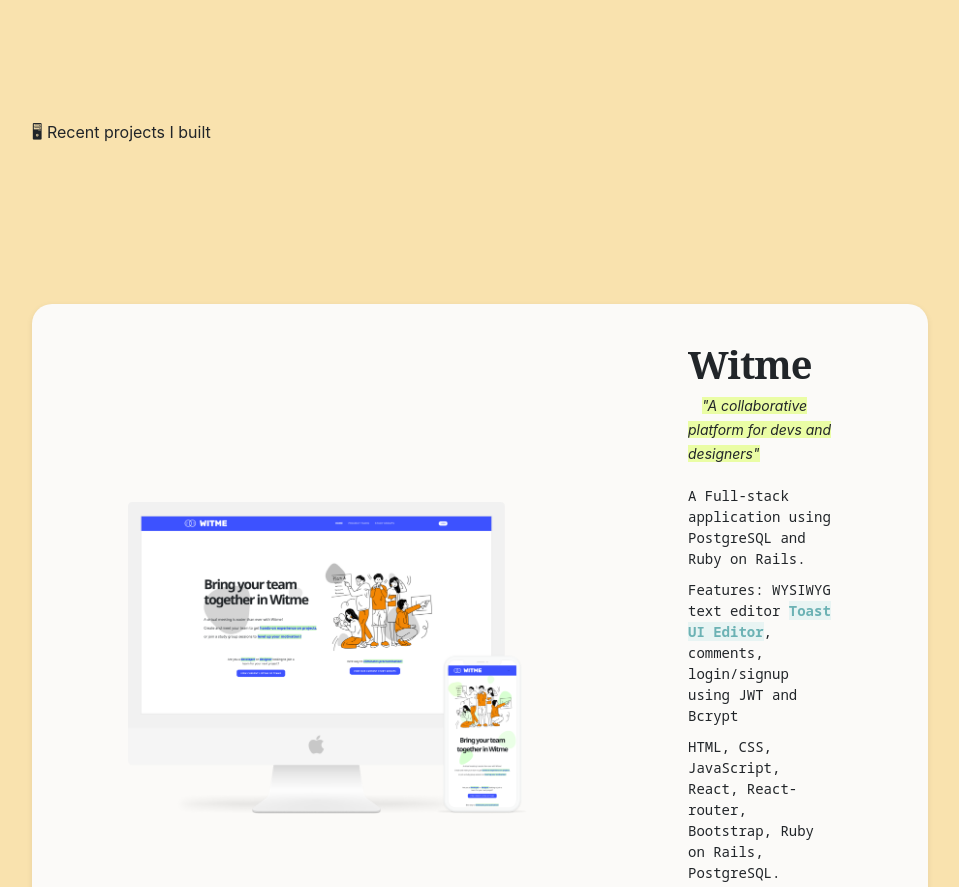
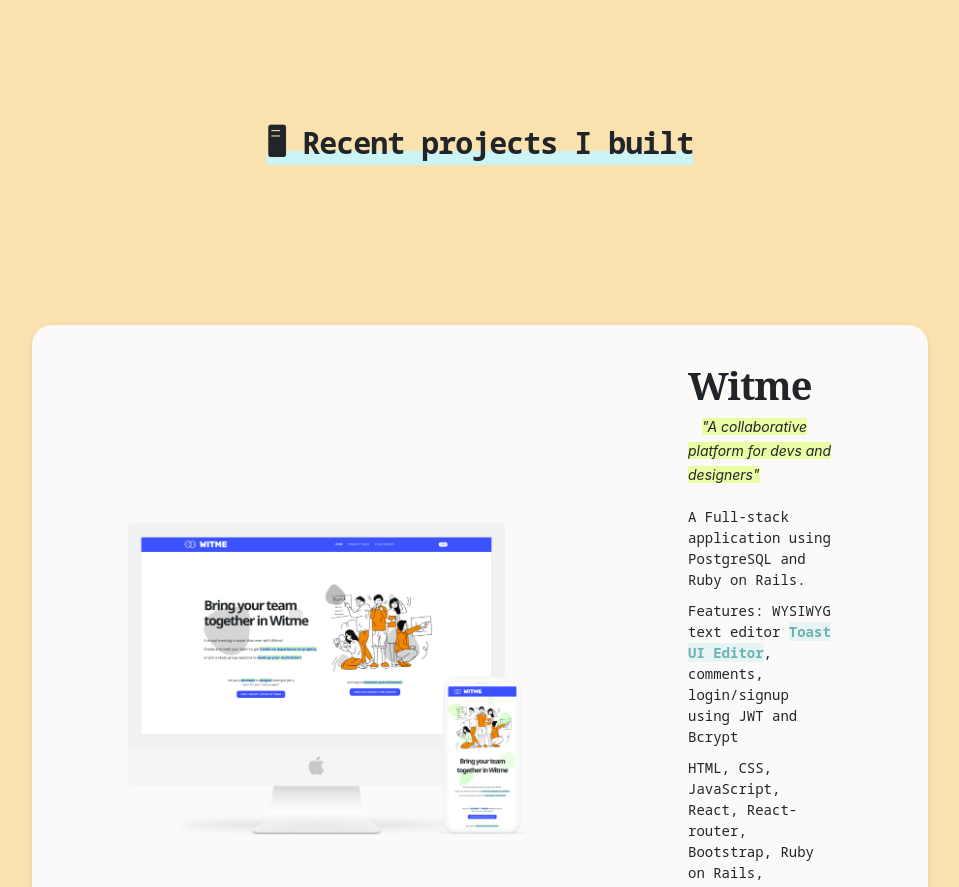
Before and after one commit to yeana-dev/yeana, a React (Create React App) app in the folder client/: page / in a window 1280 px wide. Shown: the part 1640-2527 px from the top of the page, without its empty margins (160-1119 px from the left). Built offline with nearby package versions, Linux system fonts and the light colour scheme.

Commit message:
Added id to header to add css easily

```diff
--- a/client/src/components/Projects.jsx
+++ b/client/src/components/Projects.jsx
@@ -8,7 +8,7 @@ export default function Projects() {
   return (
     <div id="projects">
       <div id="container">
-        <header>🖥 Recent projects I built</header>
+        <header id="projects-header">🖥 Recent projects I built</header>
         <div className="project">
           <img src={WitmePreview} />
           <article>
```
